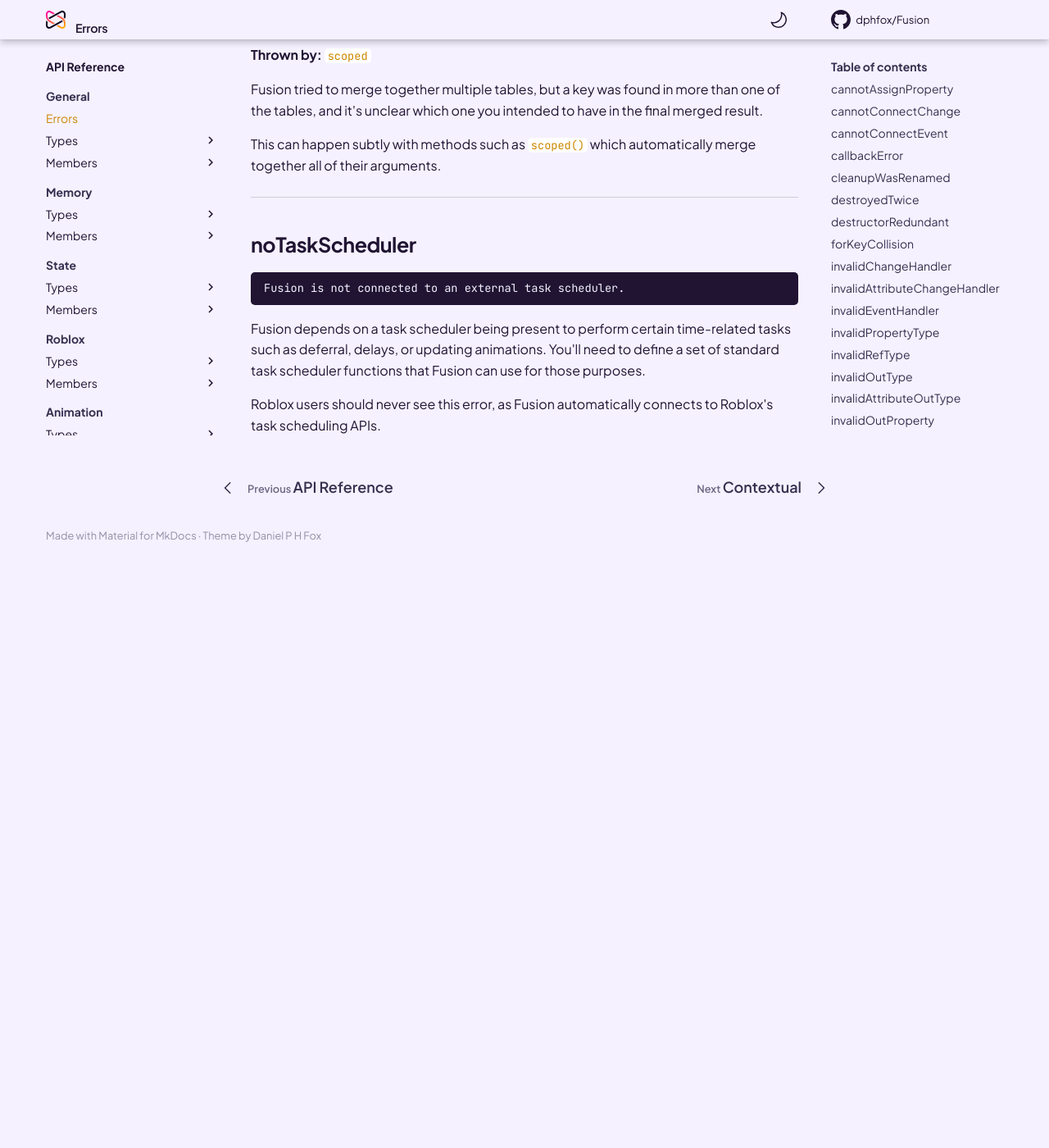
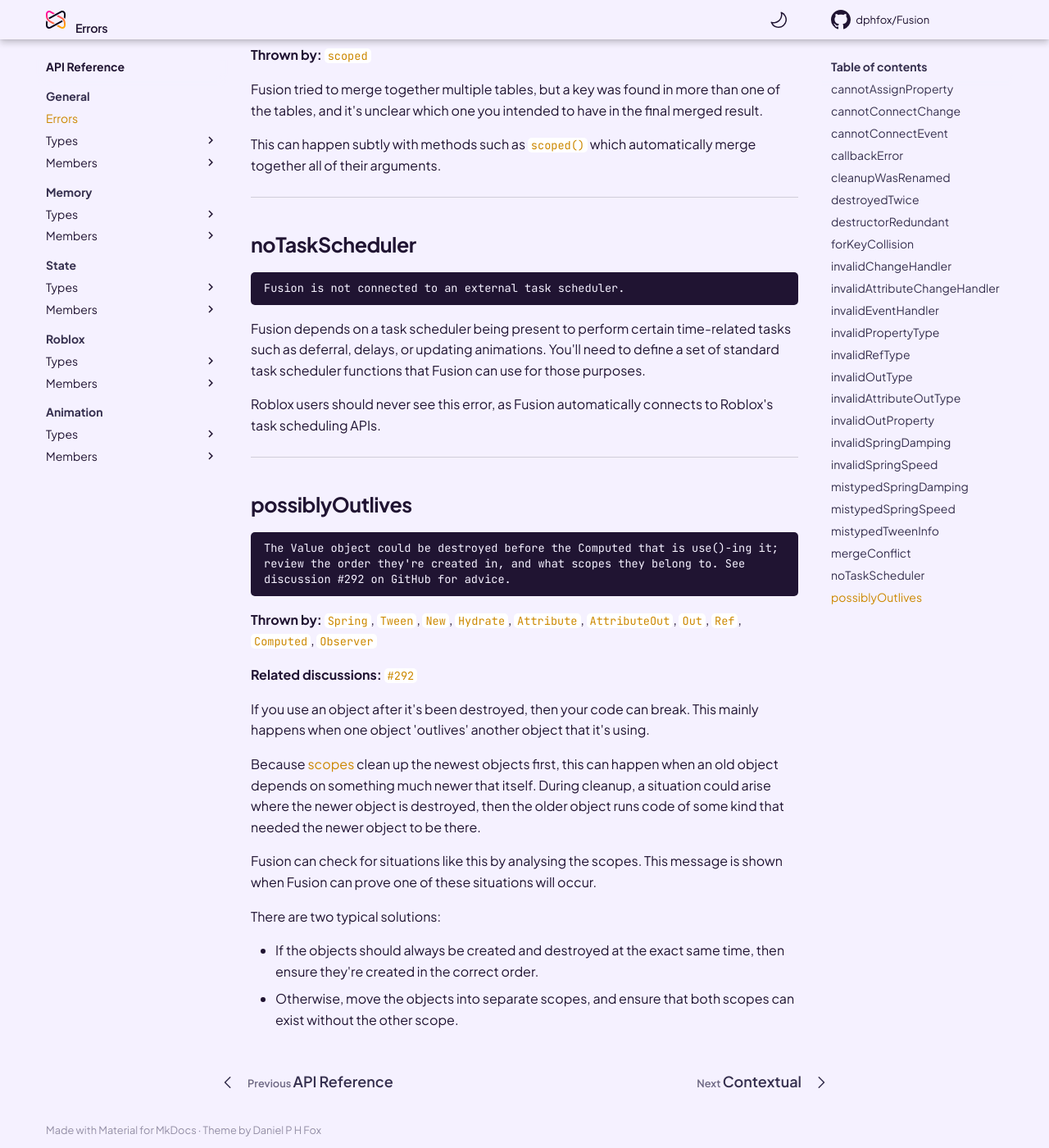
Before and after one commit to dphfox/Fusion, an MkDocs documentation site: the page built from docs/api-reference/general/errors.md, in a window 1280 px wide and 1400 px high, scrolled down 6692 px. Shown: the whole window at 82% size. Built offline with MkDocs 1.6.1 and Material for MkDocs 9.7.7, drawn with Linux system fonts in a browser that asks for light colours; comment, search, counter and statistics services are not loaded; the version menu is left out; before the commit the page ends 7367 px from its top, so only the background shows below that.

Commit message:
possiblyOutlives error

````diff
--- a/docs/api-reference/general/errors.md
+++ b/docs/api-reference/general/errors.md
@@ -471,3 +471,50 @@ set of standard task scheduler functions that Fusion can use for those purposes.
 Roblox users should never see this error, as Fusion automatically connects to
 Roblox's task scheduling APIs.
 </div>
+
+-----
+
+<div class="fusiondoc-error-api-section" markdown>
+
+## possiblyOutlives
+
+```
+The Value object could be destroyed before the Computed that is use()-ing it;
+review the order they're created in, and what scopes they belong to. See
+discussion #292 on GitHub for advice.
+```
+
+**Thrown by:**
+[`Spring`](../../animation/members/spring),
+[`Tween`](../../animation/members/tween),
+[`New`](../../instances/members/new),
+[`Hydrate`](../../instances/members/hydrate),
+[`Attribute`](../../instances/members/attribute),
+[`AttributeOut`](../../instances/members/attributeout),
+[`Out`](../../instances/members/out),
+[`Ref`](../../instances/members/ref),
+[`Computed`](../../state/members/computed),
+[`Observer`](../../state/members/observer)
+
+**Related discussions:**
+[`#292`](https://github.com/dphfox/Fusion/discussions/292)
+
+If you use an object after it's been destroyed, then your code can break. This
+mainly happens when one object 'outlives' another object that it's using.
+
+Because [scopes](../../../tutorials/fundamentals/scopes) clean up the newest
+objects first, this can happen when an old object depends on something much
+newer that itself. During cleanup, a situation could arise where the newer
+object is destroyed, then the older object runs code of some kind that needed
+the newer object to be there.
+
+Fusion can check for situations like this by analysing the scopes. This message
+is shown when Fusion can prove one of these situations will occur.
+
+There are two typical solutions:
+
+- If the objects should always be created and destroyed at the exact same time,
+then ensure they're created in the correct order.
+- Otherwise, move the objects into separate scopes, and ensure that both scopes
+can exist without the other scope.
+</div>
````
